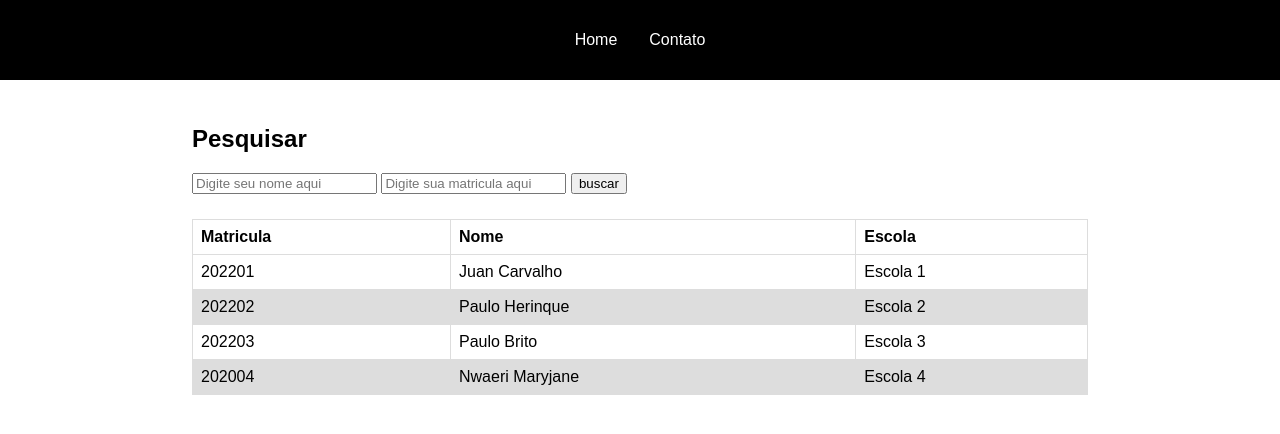
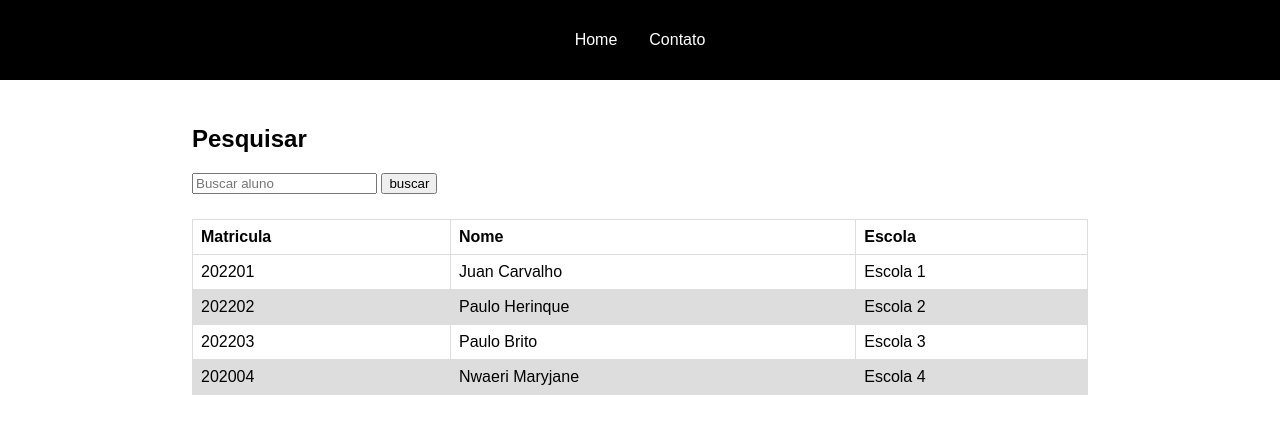
Before and after one commit to carlostsa10/grupo-gitflow, a plain HTML site: page index.html in a window 1280 px wide. Drawn offline with nearby package versions, Linux system fonts and the light colour scheme.

Commit message:
update input-aluno

```diff
--- a/index.html
+++ b/index.html
@@ -25,8 +25,7 @@
             <form action="index.html">
                 <h2>Pesquisar</h2>
                 <form method="get" action="index.html">
-                    <input id="filtro" type="text" name="nome" placeholder="Digite seu nome aqui">
-                    <input id="filtro" type="e-mail" name="nome" placeholder="Digite sua matricula aqui">
+                    <input id="filtro" type="text" name="aluno" placeholder="Buscar aluno" autocomplete="off">
                     <input type="submit" name="buscar" value="buscar">
                 </form>
             </form>
```
